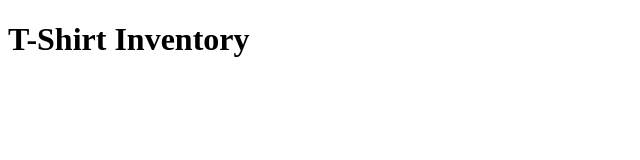
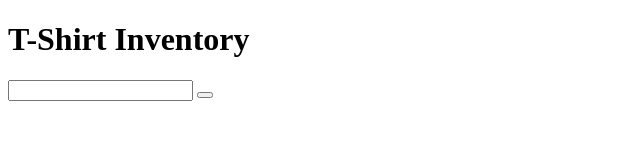
Before and after one commit to josephbarsness/tshirtinventory, a plain HTML site: page view/index.html in a window 1280 px wide. Shown: the whole page, without its empty margins (0-640 px from the left). Drawn offline with Linux system fonts and the light colour scheme.

Commit message:
added input and button

```diff
--- a/view/index.html
+++ b/view/index.html
@@ -8,7 +8,8 @@
   </head>
   <body ng-app="myApp">
     <h1>T-Shirt Inventory</h1>
-
+    <input type="text" name="" value="">
+    <button type="button" name="button"></button>
     <div ng-controller="indexController"></div>
 
   </body>
```
